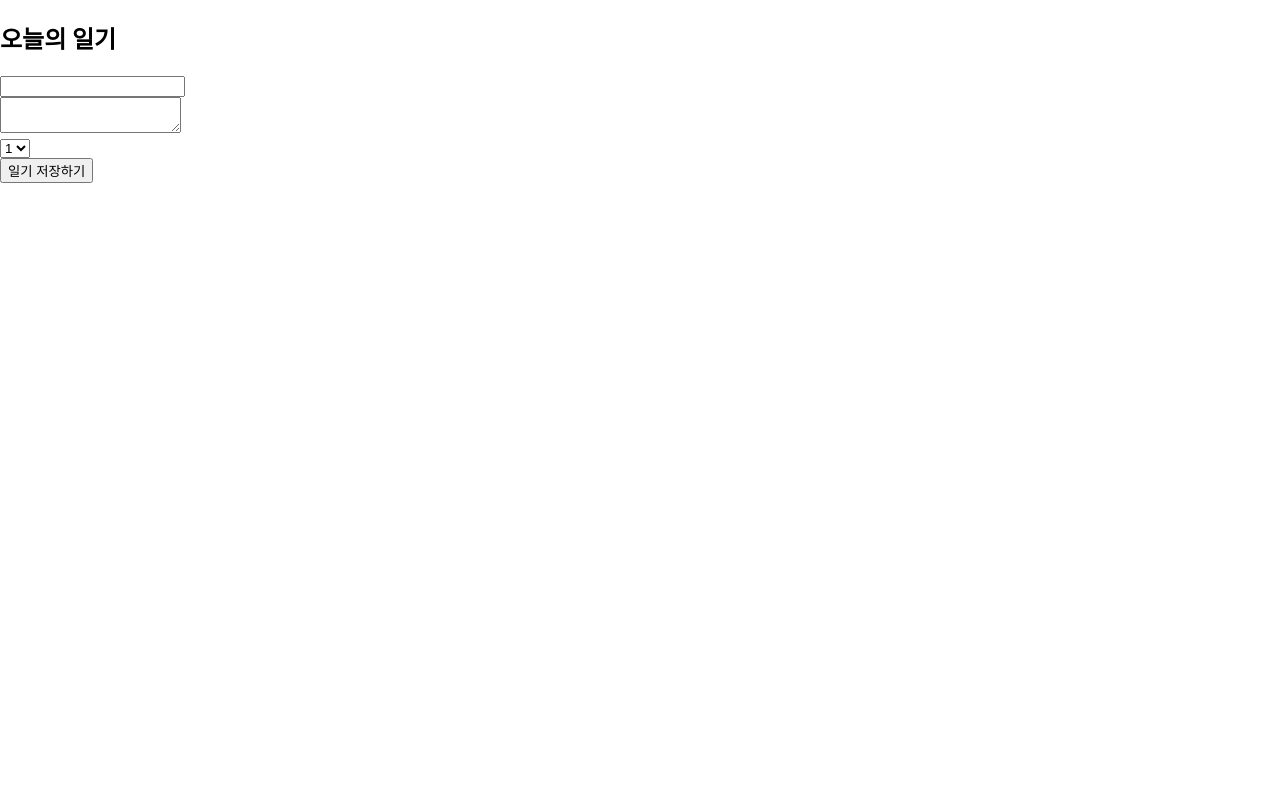
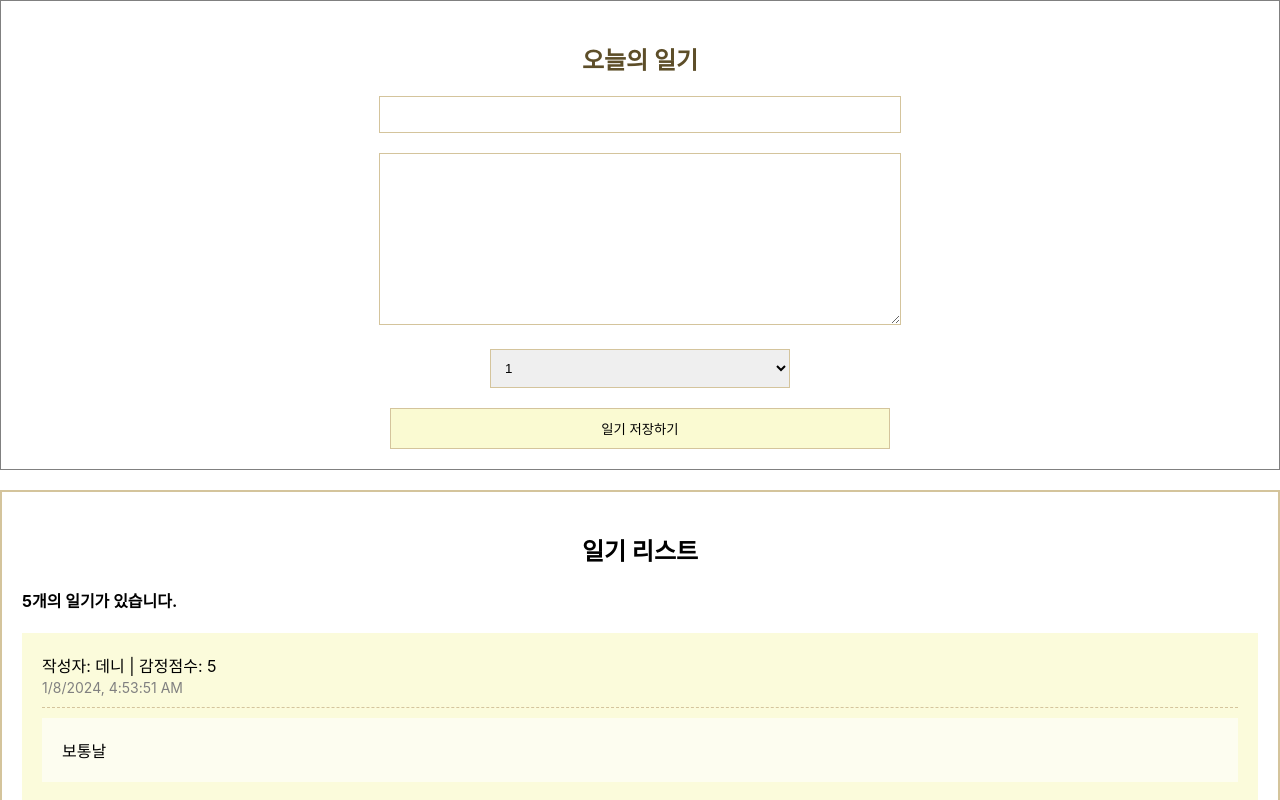
Before and after one commit to yennnny/simpleDiary, a React (Create React App) app: page / in a window 1280 px wide. Shown: the top 800 px of the page. Built offline with nearby package versions, Linux system fonts and the light colour scheme.

Commit message:
React에서 배열 사용하기

```diff
--- a/src/App.css
+++ b/src/App.css
@@ -0,0 +1,62 @@
+.DiaryEditor{
+  border: 1px solid gray;
+  text-align: center;
+  padding: 20px;
+  color: #5d4e29;
+}
+
+.DiaryEditor input, .DiaryEditor textarea{
+  margin-bottom: 20px;
+  width: 500px;
+  padding: 10px;
+  border: 1px solid #d4c49c;
+}
+.DiaryEditor textarea{
+  height: 150px;
+}
+.DiaryEditor select{
+  width: 300px;
+  padding: 10px;
+  margin-bottom: 20px;
+  border: 1px solid #d4c49c;
+}
+.DiaryEditor button{
+  width: 500px;
+  padding: 10px;
+  cursor: pointer;
+  background-color: #fafad2;
+  border: 1px solid #d4c49c;
+}
+
+/* List */
+.DiaryList{
+  border: 2px solid #d4c49c;
+  padding: 20px;
+  margin-top: 20px;
+}
+
+.DiaryList h2{
+  text-align: center;
+}
+
+/* Item */
+.DiaryItem{
+  background: #fafad2c8;
+  margin-bottom: 10px;
+  padding: 20px;
+}
+
+.DiaryItem .info{
+  border-bottom: 1px dashed #d4c49c;
+  padding-bottom: 10px;
+  margin-bottom: 10px;
+}
+
+.DiaryItem .date{
+  font-size: 14px;
+  color: gray;
+}
+.DiaryItem .content{
+  background-color: #ffffff99;
+  padding: 20px;
+}
--- a/src/App.js
+++ b/src/App.js
@@ -1,10 +1,50 @@
+import DiaryEditor from "./DiaryEditor";
+import DiaryList from "./DiaryList";
 import "./App.css";
-import DiaryEditor from "./DiaryEditor";
+
+const dummyList = [
+  {
+    id: 1,
+    author: "데니",
+    content: "보통날",
+    emotion: 5,
+    created_date: new Date().getTime(),
+  },
+  {
+    id: 2,
+    author: "호영",
+    content: "보통날",
+    emotion: 5,
+    created_date: new Date().getTime(),
+  },
+  {
+    id: 3,
+    author: "쭈니",
+    content: "보통날",
+    emotion: 5,
+    created_date: new Date().getTime(),
+  },
+  {
+    id: 4,
+    author: "태우",
+    content: "보통날",
+    emotion: 5,
+    created_date: new Date().getTime(),
+  },
+  {
+    id: 5,
+    author: "계상",
+    content: "보통날",
+    emotion: 5,
+    created_date: new Date().getTime(),
+  },
+];
 
 function App() {
   return (
     <div className="App">
       <DiaryEditor />
+      <DiaryList diaryList={dummyList} />
     </div>
   );
 }
--- /dev/null
+++ b/src/DIaryItem.js
@@ -0,0 +1,16 @@
+const DiaryItem = ({ author, content, created_date, emotion, id }) => {
+  return (
+    <div className="DiaryItem">
+      <div className="info">
+        <span>
+          작성자: {author} | 감정점수: {emotion}
+        </span>
+        <br />
+        <span className="date">{new Date(created_date).toLocaleString()}</span>
+      </div>
+      <div className="content">{content}</div>
+    </div>
+  );
+};
+
+export default DiaryItem;
--- a/src/DiaryEditor.js
+++ b/src/DiaryEditor.js
@@ -1,6 +1,9 @@
-import { useState } from "react";
+import React, { useRef, useState } from "react";
 
 const DiaryEditor = () => {
+  const authorInput = useRef();
+  const contentInput = useRef();
+
   const [state, setState] = useState({
     author: "",
     content: "",
@@ -15,7 +18,16 @@
   };
 
   const handleSubmit = () => {
-    console.log(state);
+    if (state.author.length < 1) {
+      authorInput.current.focus();
+      // alert("작성자!");
+      return;
+    }
+
+    if (state.content.length < 5) {
+      contentInput.current.focus();
+      return;
+    }
     alert("저장 성공");
   };
 
@@ -24,6 +36,7 @@
       <h2>오늘의 일기</h2>
       <div>
         <input
+          ref={authorInput}
           name="author"
           value={state.author}
           onChange={handleChangeState}
@@ -31,6 +44,7 @@
       </div>
       <div>
         <textarea
+          ref={contentInput}
           name="content"
           value={state.content}
           onChange={handleChangeState}
--- /dev/null
+++ b/src/DiaryList.js
@@ -0,0 +1,21 @@
+import DiaryItem from "./DIaryItem";
+
+const DiaryList = ({ diaryList }) => {
+  return (
+    <div className="DiaryList">
+      <h2>일기 리스트</h2>
+      <h4>{diaryList.length}개의 일기가 있습니다.</h4>
+      <div>
+        {diaryList.map((it) => (
+          <DiaryItem key={it.id} {...it} />
+        ))}
+      </div>
+    </div>
+  );
+};
+
+DiaryList.defaultProps = {
+  diaryList: [],
+};
+
+export default DiaryList;
```
